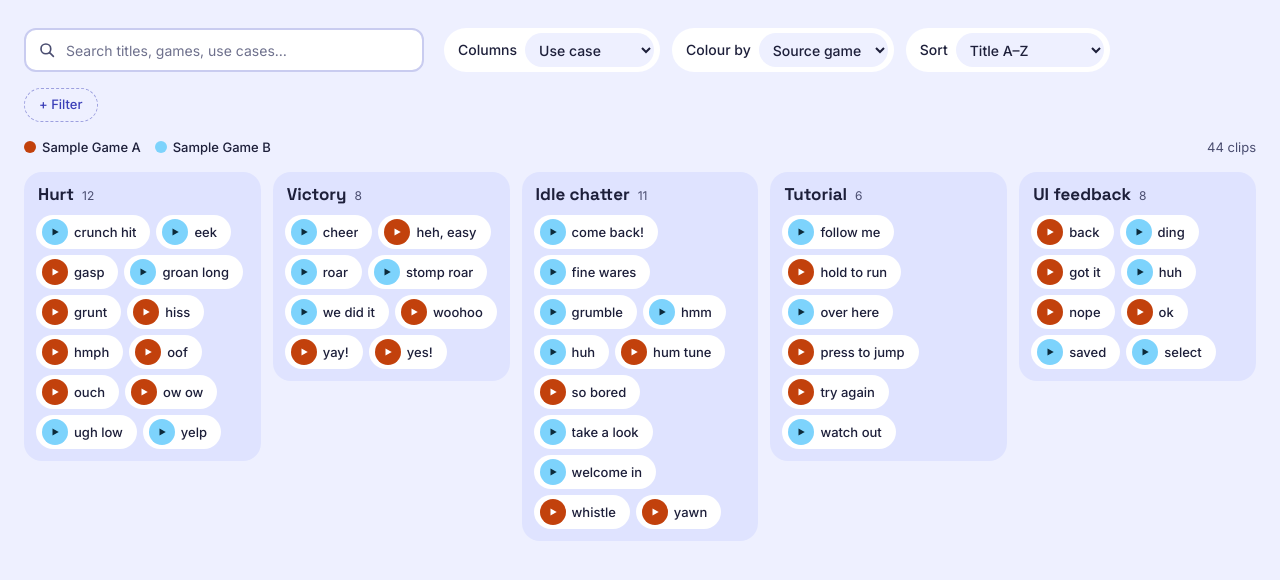
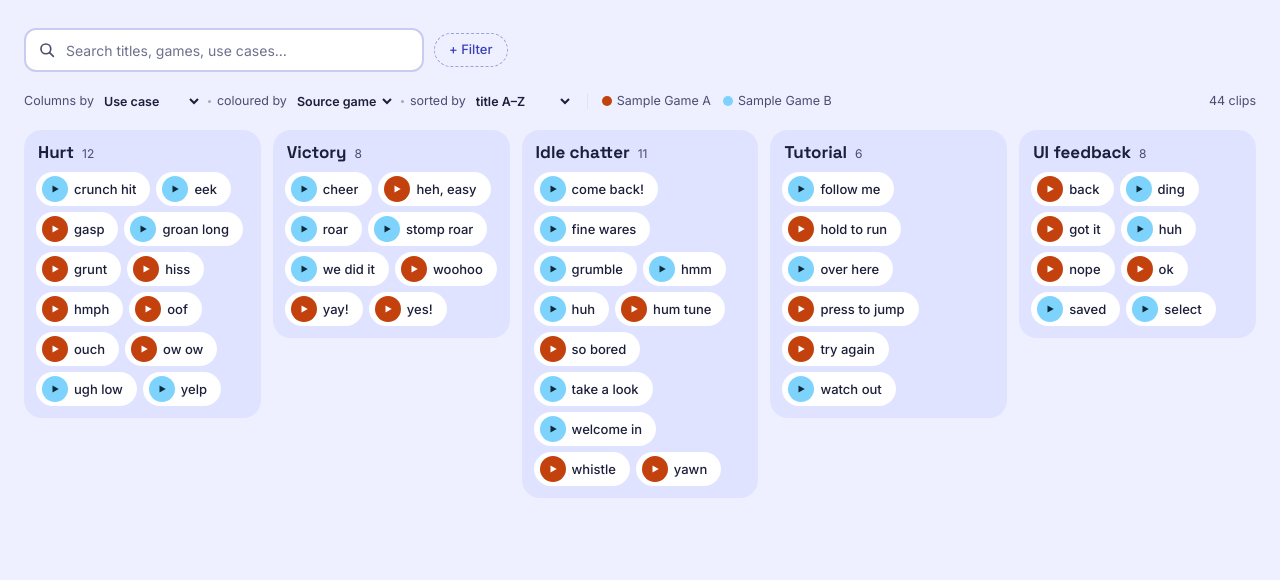
Before and after one commit to pomodorozhong/jipandan-clip-gallary, a website: page src/index.html in a window 1280 px wide. Drawn offline with Linux system fonts and the light colour scheme.

Commit message:
style: split the top bar into finding clips and a quiet view line
The top bar had search and three equally loud view pills on one row, + Filter on a second and the colour key on a third, with a lot of empty space. Now:

- First row: the search box and + Filter, the ways to find clips.
- Second row: the view settings as a sentence of small text dropdowns ("Columns by Use case · coloured by Source game · sorted by batch"), then the colour key and the clip count.

Sort and colour options are reworded to read in that sentence ("title A–Z", "file order", "batch", "nothing"). The board starts about 90px higher on the gallery. The triage page gets the same layout. Picked from a mockup of five top-bar layouts: B's quiet dropdowns in E's place.

Co-Authored-By: Claude Opus 5.5 <noreply@anthropic.com>

```diff
--- a/src/assets/app.js
+++ b/src/assets/app.js
@@ -151,10 +151,11 @@
 
   function sortOptions() {
     return [
-      { value: 'title', label: 'Title A–Z' },
-      { value: 'title-desc', label: 'Title Z–A' },
-      { value: 'file', label: 'As listed' },
-      ...dims.map((d) => ({ value: 'dim:' + d.key, label: 'By ' + d.label.toLowerCase() })),
+      // Read after "sorted by" in the view bar.
+      { value: 'title', label: 'title A–Z' },
+      { value: 'title-desc', label: 'title Z–A' },
+      { value: 'file', label: 'file order' },
+      ...dims.map((d) => ({ value: 'dim:' + d.key, label: d.label.toLowerCase() })),
     ];
   }
 
@@ -171,7 +172,7 @@
   function buildControls() {
     const dimOptions = dims.map((d) => ({ value: d.key, label: d.label }));
     fillSelect($('columns-by'), dimOptions, state.cols);
-    fillSelect($('colour-by'), dimOptions.concat({ value: 'none', label: 'None' }), state.colour);
+    fillSelect($('colour-by'), dimOptions.concat({ value: 'none', label: 'nothing' }), state.colour);
     fillSelect($('sort-by'), sortOptions(), state.sort);
     $('search').value = state.q;
 
--- a/src/assets/style.css
+++ b/src/assets/style.css
@@ -25,35 +25,14 @@ body {
   gap: 16px;
 }
 
-/* Toolbar */
+/* Toolbar: search and + Filter, the ways to find clips */
 .toolbar {
   display: flex;
   flex-wrap: wrap;
   align-items: center;
-  gap: 12px;
+  gap: 10px;
 }
-.pill {
-  display: flex;
-  align-items: center;
-  gap: 8px;
-  min-height: 44px;
-  padding: 0 6px 0 14px;
-  border-radius: 999px;
-  background: var(--surface);
-  font-weight: 500;
-}
-.pill select,
-.pill input {
-  height: 34px;
-  border: 0;
-  border-radius: 999px;
-  background: var(--bg);
-  padding: 0 10px;
-  font: inherit;
-  color: var(--ink);
-}
-.pill input { width: 160px; }
-/* Search is not a view setting like the pills beside it: a wider, squarer field with an icon and an outline. */
+/* Search: a wide field with an icon and an outline, the first thing on the page. */
 .searchbox {
   flex: 1 1 260px;
   max-width: 400px;
@@ -62,7 +41,6 @@ body {
   gap: 8px;
   min-height: 44px;
   padding: 0 14px 0 12px;
-  margin-right: 8px;
   border: 2px solid #c9ccf0;
   border-radius: 12px;
   background: var(--surface);
@@ -88,31 +66,50 @@ body {
 /* The "+ Filter" bar itself is styled by filter-chips.css. */
 .filters { min-height: 34px; }
 
-/* Legend */
-.legend-row {
+/* View bar: how the board looks, as a quiet sentence of small text dropdowns, then the colour key and the count */
+.viewbar {
   display: flex;
   flex-wrap: wrap;
   align-items: center;
-  gap: 14px;
-  font-size: 13px;
+  gap: 6px 14px;
+  font-size: 12.5px;
+  color: var(--muted);
 }
+.view-settings { display: flex; flex-wrap: wrap; align-items: center; gap: 4px 6px; }
+.view-settings label { display: inline-flex; align-items: center; gap: 2px; white-space: nowrap; }
+.view-settings select {
+  height: 26px;
+  padding: 0 2px 0 4px;
+  border: 0;
+  border-radius: 6px;
+  background: none;
+  font: 600 12.5px Inter, system-ui, sans-serif;
+  color: var(--ink);
+  cursor: pointer;
+}
+.view-settings select:hover { background: var(--surface); }
+.view-settings select:focus-visible { outline: 2px solid var(--link); outline-offset: 1px; }
+.view-dot { width: 3px; height: 3px; border-radius: 50%; background: currentColor; opacity: .45; }
+.view-sep { width: 1px; height: 16px; background: var(--column); }
+.view-sep:has(+ .legend:empty) { display: none; }
+
+/* Legend: the colour key */
 .legend {
   display: flex;
   flex-wrap: wrap;
-  gap: 14px;
+  gap: 4px 12px;
 }
 .legend span {
   display: flex;
   align-items: center;
-  gap: 6px;
-  font-weight: 500;
+  gap: 5px;
 }
 .legend i {
-  width: 12px;
-  height: 12px;
+  width: 10px;
+  height: 10px;
   border-radius: 999px;
 }
-.total { margin-left: auto; color: var(--muted); }
+.total { margin-left: auto; color: var(--muted); white-space: nowrap; }
 
 .message {
   margin: 0;
--- a/src/index.html
+++ b/src/index.html
@@ -13,16 +13,21 @@
 </head>
 <body>
   <div class="page">
+    <!-- Finding clips first; how the board looks sits underneath, quieter. -->
     <header class="toolbar">
       <label class="searchbox"><svg viewBox="0 0 24 24" aria-hidden="true"><circle cx="10.5" cy="10.5" r="6.5"/><path d="m15.5 15.5 5 5"/></svg><span class="visually-hidden">Search</span><input id="search" type="search" placeholder="Search titles, games, use cases…" autocomplete="off"></label>
-      <label class="pill">Columns <select id="columns-by"></select></label>
-      <label class="pill">Colour by <select id="colour-by"></select></label>
-      <label class="pill">Sort <select id="sort-by"></select></label>
+      <div class="filters" id="filters" aria-label="Filters"></div>
     </header>
 
-    <div class="filters" id="filters" aria-label="Filters"></div>
-
-    <div class="legend-row">
+    <div class="viewbar">
+      <div class="view-settings" aria-label="View">
+        <label>Columns by <select id="columns-by"></select></label>
+        <span class="view-dot" aria-hidden="true"></span>
+        <label>coloured by <select id="colour-by"></select></label>
+        <span class="view-dot" aria-hidden="true"></span>
+        <label>sorted by <select id="sort-by"></select></label>
+      </div>
+      <span class="view-sep" aria-hidden="true"></span>
       <div class="legend" id="legend"></div>
       <span class="total" id="total" aria-live="polite"></span>
     </div>
--- a/triage/triage.css
+++ b/triage/triage.css
@@ -16,8 +16,6 @@
 .shell { display: grid; grid-template-columns: 320px minmax(0, 1fr); height: 100vh; }
 .main { display: flex; flex-direction: column; gap: 14px; min-width: 0; padding: 20px 24px; overflow-y: auto; }
 .main .toolbar { gap: 8px; }
-.main .pill { min-height: 36px; font-size: 13px; }
-.main .pill select, .main .pill input { height: 28px; font-size: 13px; }
 .main .searchbox { min-height: 36px; }
 .main .searchbox input { height: 30px; font-size: 13px; }
 
```
Also changed, not shown: docs/using-the-viewer.md (+4 -3 lines), triage/index.html (+11 -6 lines).
